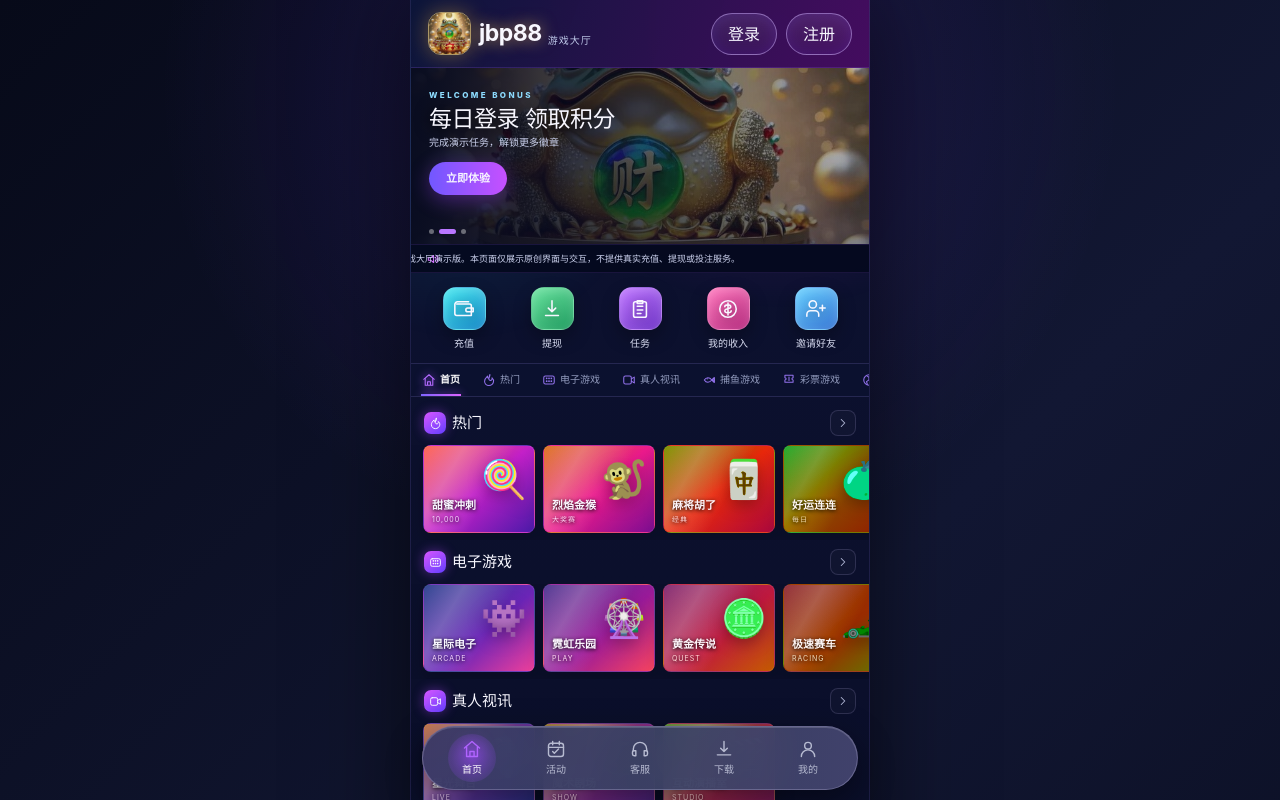
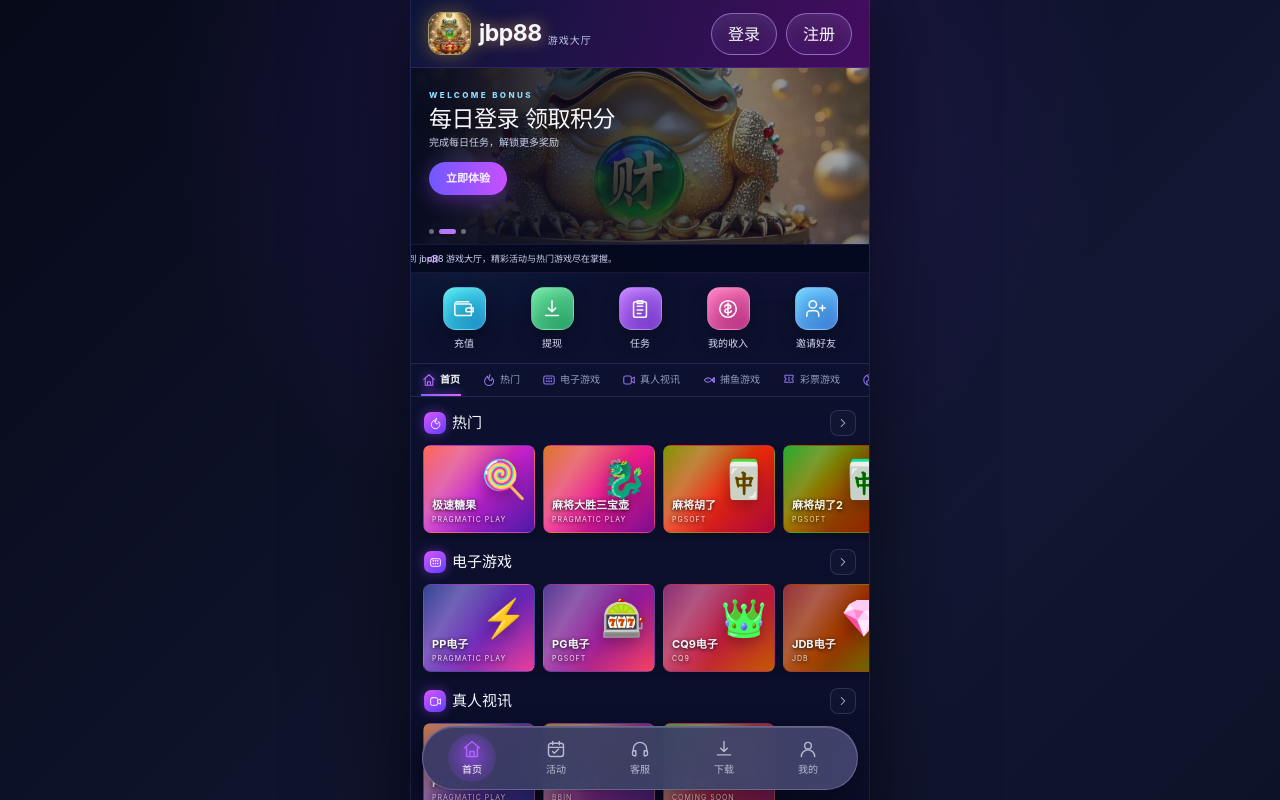
Before and after one commit to zhih2943-bit/jbp88-frontend, a Next.js app: page / in a window 1280 px wide. Shown: the top 800 px of the page. Built offline with nearby package versions, Linux system fonts and the light colour scheme.

Commit message:
Match jbp88 reference layout and authentication flow

```diff
--- a/app/page.tsx
+++ b/app/page.tsx
@@ -22,16 +22,16 @@ const quickActions: Array<{ label: Exclude<DialogName, "活动详情" | "下载
 
 const gameSections: Array<{ title: string; icon: IconName; tone: string; games: Array<{ title: string; tag: string; art: string }> }> = [
   { title: "热门", icon: "flame", tone: "hot", games: [
-    { title: "甜蜜冲刺", tag: "10,000", art: "🍭" }, { title: "烈焰金猴", tag: "大奖赛", art: "🐒" },
-    { title: "麻将胡了", tag: "经典", art: "🀄" }, { title: "好运连连", tag: "每日", art: "🍊" },
+    { title: "极速糖果", tag: "PRAGMATIC PLAY", art: "🍭" }, { title: "麻将大胜三宝壶", tag: "PRAGMATIC PLAY", art: "🐉" },
+    { title: "麻将胡了", tag: "PGSOFT", art: "🀄" }, { title: "麻将胡了2", tag: "PGSOFT", art: "🀄" },
   ]},
   { title: "电子游戏", icon: "slots", tone: "arcade", games: [
-    { title: "星际电子", tag: "ARCADE", art: "👾" }, { title: "霓虹乐园", tag: "PLAY", art: "🎡" },
-    { title: "黄金传说", tag: "QUEST", art: "🪙" }, { title: "极速赛车", tag: "RACING", art: "🏎️" },
+    { title: "PP电子", tag: "PRAGMATIC PLAY", art: "⚡" }, { title: "PG电子", tag: "PGSOFT", art: "🎰" },
+    { title: "CQ9电子", tag: "CQ9", art: "👑" }, { title: "JDB电子", tag: "JDB", art: "💎" },
   ]},
   { title: "真人视讯", icon: "video", tone: "live", games: [
-    { title: "星光舞台", tag: "LIVE", art: "🎙️" }, { title: "魔术剧场", tag: "SHOW", art: "🎩" },
-    { title: "互动演播室", tag: "STUDIO", art: "🎬" },
+    { title: "PP真人", tag: "PRAGMATIC PLAY", art: "♠️" }, { title: "BBIN视讯", tag: "BBIN", art: "♦️" },
+    { title: "即将推出", tag: "COMING SOON", art: "⌛" },
   ]},
   { title: "捕鱼游戏", icon: "fish", tone: "ocean", games: [
     { title: "深海探险", tag: "OCEAN", art: "🐠" }, { title: "珊瑚秘境", tag: "REEF", art: "🪸" },
@@ -98,7 +98,7 @@ export default function Home() {
     event.preventDefault();
     setLoggedIn(true);
     setAuthMode(null);
-    setToast(authMode === "注册" ? "演示账号注册成功" : "登录成功，欢迎回来");
+    setToast(authMode === "注册" ? "账号注册成功" : "登录成功，欢迎回来");
   }
 
   function openDialog(name: DialogName, item = "") {
@@ -158,14 +158,14 @@ function HomeView({ slide, setSlide, category, setCategory, sections, openDialog
   sections: typeof gameSections; openDialog: (name: DialogName, item?: string) => void;
 }) {
   const headline = ["jbp88 幸运新世界", "每日登录 领取积分", "好友同乐 周末加倍"][slide];
-  const copy = ["全新界面体验，畅玩精选内容", "完成演示任务，解锁更多徽章", "邀请好友体验原创游戏大厅"][slide];
+  const copy = ["全新界面体验，畅玩精选内容", "完成每日任务，解锁更多奖励", "邀请好友体验 jbp88 游戏大厅"][slide];
   return <>
     <section className="hero" aria-label="活动轮播">
       <img src="/jbp88-logo.jpg" alt="jbp88 聚宝盆金蟾品牌图" />
       <div className="hero-overlay"><span className="eyebrow">WELCOME BONUS</span><h1>{headline}</h1><p>{copy}</p><button onClick={() => openDialog("活动详情", headline)}>立即体验</button></div>
       <div className="carousel-dots" aria-label="轮播页码">{[0, 1, 2].map((item) => <button key={item} className={slide === item ? "active" : ""} onClick={() => setSlide(item)} aria-label={`转到第 ${item + 1} 张`} />)}</div>
     </section>
-    <div className="ticker" role="status"><Icon name="speaker" /><div>欢迎来到 jbp88 游戏大厅演示版。本页面仅展示原创界面与交互，不提供真实充值、提现或投注服务。</div></div>
+    <div className="ticker" role="status"><Icon name="speaker" /><div>欢迎来到 jbp88 游戏大厅，精彩活动与热门游戏尽在掌握。</div></div>
     <section className="quick-grid" aria-label="快捷功能">{quickActions.map((action) => <button key={action.label} onClick={() => openDialog(action.label)}><span className={`quick-icon ${action.color}`}><Icon name={action.icon} /></span><b>{action.label}</b></button>)}</section>
     <nav className="category-tabs" aria-label="游戏分类">{categories.map((item) => <button key={item.name} className={category === item.name ? "active" : ""} onClick={() => setCategory(item.name)}><Icon name={item.icon} /><span>{item.name}</span></button>)}</nav>
     <div className="content-area">
@@ -198,7 +198,7 @@ function ProfileView({ loggedIn, setAuthMode, openDialog, onLogout }: { loggedIn
 }
 
 function AuthDialog({ mode, setMode, onSubmit }: { mode: "登录" | "注册"; setMode: (value: "登录" | "注册" | null) => void; onSubmit: (event: FormEvent<HTMLFormElement>) => void }) {
-  return <div className="modal-backdrop" onClick={() => setMode(null)}><section className="auth-modal" role="dialog" aria-modal="true" onClick={(event) => event.stopPropagation()}><button className="close-button" onClick={() => setMode(null)} aria-label="关闭"><Icon name="close" /></button><img src="/jbp88-logo.jpg" alt="jbp88" /><span>JBP88 MEMBER</span><h2>{mode}</h2><p>{mode === "登录" ? "欢迎回来，请输入演示账号" : "创建一个本地演示账号"}</p><form onSubmit={onSubmit}><label><Icon name="user" /><input required placeholder={mode === "登录" ? "用户名或邮箱" : "设置用户名"} /></label>{mode === "注册" && <label><Icon name="mail" /><input required type="email" placeholder="电子邮箱" /></label>}<label><Icon name="lock" /><input required type="password" minLength={6} placeholder="密码（至少6位）" /><Icon name="eye" /></label><button type="submit" className="primary-button">{mode}</button></form><button className="switch-auth" onClick={() => setMode(mode === "登录" ? "注册" : "登录")}>{mode === "登录" ? "没有账号？立即注册" : "已有账号？返回登录"}</button><small className="local-only"><Icon name="shield" />资料仅用于本地界面演示，不会上传</small></section></div>;
+  return <div className="modal-backdrop auth-backdrop"><section className="auth-modal" role="dialog" aria-modal="true"><button className="close-button" onClick={() => setMode(null)} aria-label="关闭"><Icon name="close" /></button><div className="auth-brand"><img src="/jbp88-logo.jpg" alt="jbp88" /><strong>jbp88</strong><span>JBP88 MEMBER</span></div><h2>{mode === "登录" ? "欢迎登录" : "注册新账号"}</h2><p>{mode === "登录" ? "登录您的 jbp88 会员账号" : "创建您的 jbp88 会员账号"}</p><form onSubmit={onSubmit}><label><Icon name="user" /><input required placeholder={mode === "登录" ? "用户名 / 手机号码" : "设置用户名"} /></label>{mode === "注册" && <label><Icon name="phone" /><input required inputMode="tel" placeholder="手机号码" /></label>}<label><Icon name="lock" /><input required type="password" minLength={6} placeholder="登录密码（至少6位）" /><Icon name="eye" /></label>{mode === "注册" && <label><Icon name="lock" /><input required type="password" minLength={6} placeholder="再次确认密码" /></label>}<button type="submit" className="primary-button">{mode}</button></form><div className="auth-links"><button type="button">忘记密码？</button><button type="button" className="switch-auth" onClick={() => setMode(mode === "登录" ? "注册" : "登录")}>{mode === "登录" ? "免费注册" : "返回登录"}</button></div><small className="local-only"><Icon name="shield" />安全加密保护您的账号资料</small></section></div>;
 }
 
 function ActionDialog({ name, selectedItem, onClose, onConfirm }: { name: Exclude<DialogName, null>; selectedItem: string; onClose: () => void; onConfirm: (message: string) => void }) {
```
